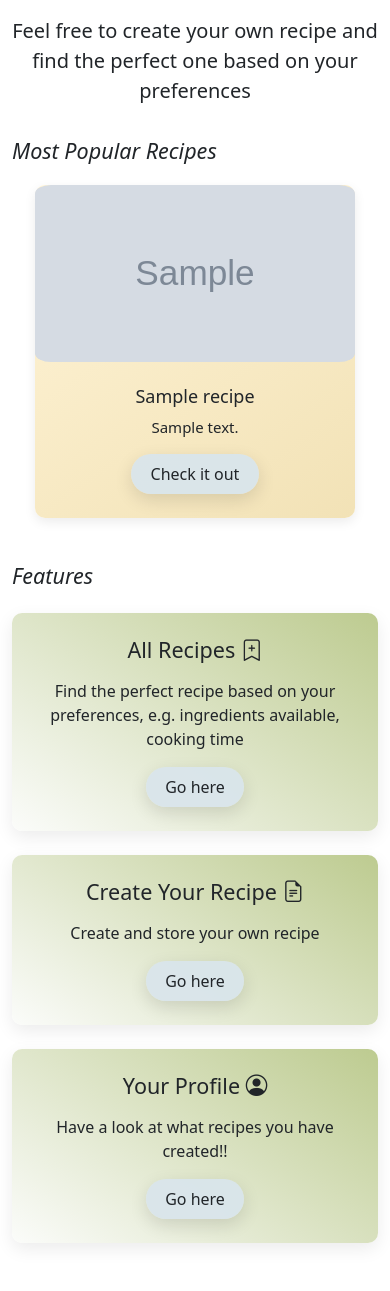
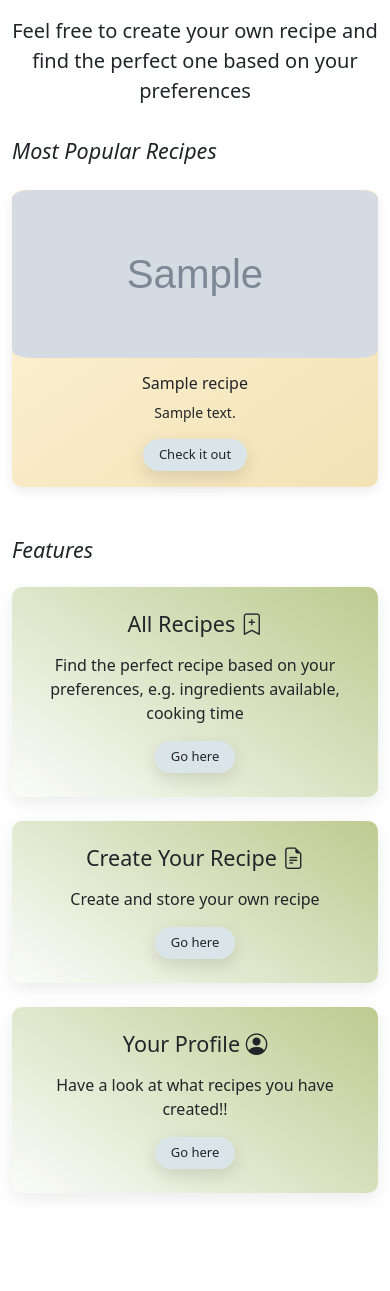
Before and after one commit to Jiwei-Cao/SEG-Coursework-1-Green-6, a Django app: template recipes/templates/dashboard.html in a window 390 px wide. Shown: the part 187-1478 px from the top of the page. After the commit the page ends 1383 px from the top, so only its background shows below. Run offline with Django 5.2, Linux system fonts and the light colour scheme; the template is opened without the code that fills it: most values are stand-ins (such as "Sample title", 1, 10 or a date in 2020); grey boxes marked "Sample" are stand-in pictures; some libraries are stand-ins or nearby versions.

Commit message:
layout for mobile devices

```diff
--- a/recipes/templates/profile_page.html
+++ b/recipes/templates/profile_page.html
@@ -25,7 +25,7 @@
           {% endfor %}
         </p>
         {% if user.rating != 0 %}
-        {{user.rating|floatformat:1}}
+        {{user.rating|floatformat:1}}/5 from {{ rating_count }} ratings
         {% else %}
         No ratings yet
         {% endif %}
--- a/static/dashboard.css
+++ b/static/dashboard.css
@@ -67,3 +67,32 @@
   transform: translateX(5px);
   box-shadow: 0 6px 18px rgba(0, 0, 0, 0.12);
 }
+
+@media (max-width: 576px) {
+  .recipe-card{
+    width: 90%;
+    max-width: 100%;
+    margin: 10px auto;
+  }
+
+  .recipe-card .card-body {
+    padding: 1rem;
+  }
+
+  .recipe-card .card-title{
+    font-size:16px;
+  }
+
+  .recipe-card .card-text{
+    font-size: 14px;
+  }
+
+  .recipe-card .recipe-image {
+    height: 20vh;
+  }
+
+  .link-button {
+    padding: 0.4rem 1rem;
+    font-size: 13px;
+  }
+}
```
Also changed, not shown: recipes/tests/views/test_specific_recipe_view.py (+8 -0 lines).
